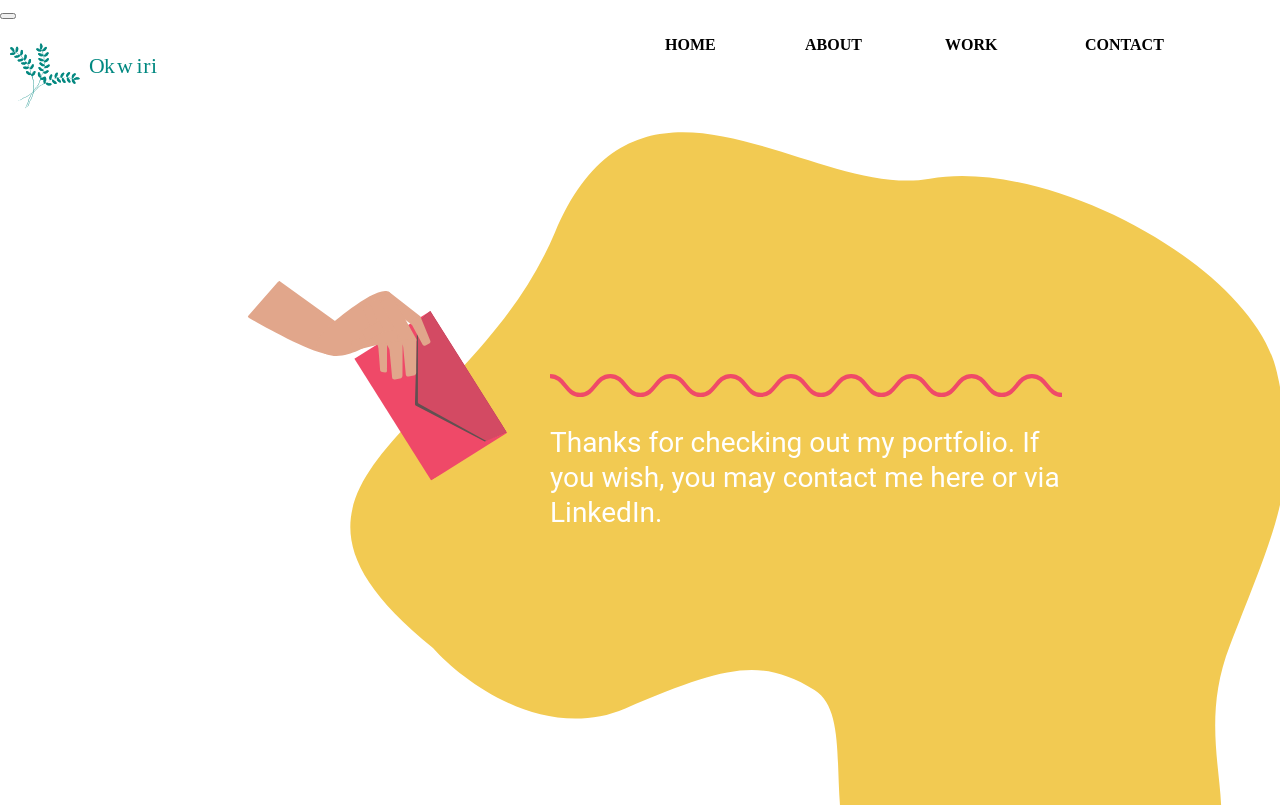
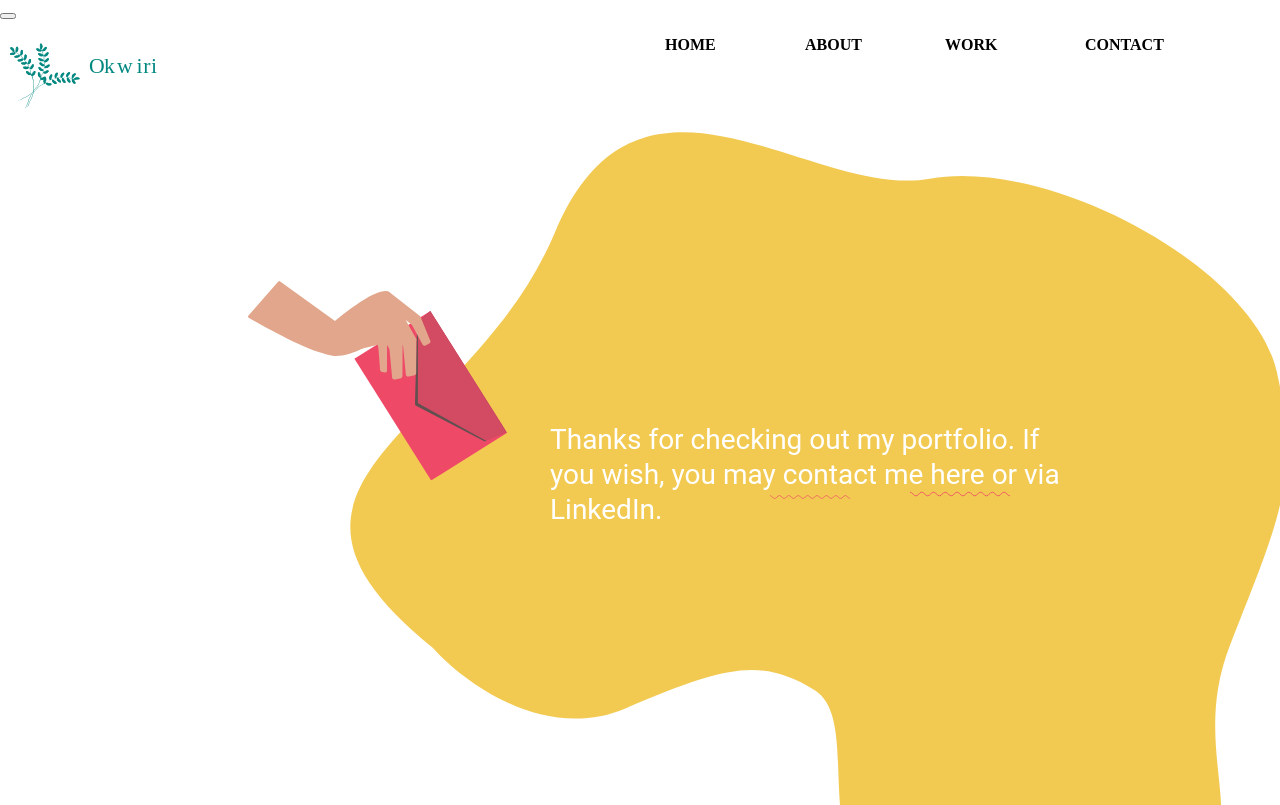
Before and after one commit to cauliflowersingerbee/my-portfolio, a React (Create React App) app: page / in a window 1280 px wide. Built offline with nearby package versions, Linux system fonts and the light colour scheme.

Commit message:
imported svg

```diff
--- a/src/components/work/work.jsx
+++ b/src/components/work/work.jsx
@@ -20,7 +20,8 @@ export default class WorkView extends React.Component {
       <img id='work-img' src={WorkImage} alt=''/>
       <img id='work-vector' src={WorkVector} alt=''/>
       <div id='work-text'>
-      <img id='squiggly-line' src={SquigglyLine} alt=''/>
+      <img id='squiggly-line-1' src={SquigglyLine} alt=''/>
+      <img id='squiggly-line-2' src={SquigglyLine} alt=''/>
       <p>Thanks for checking out
         my portfolio. If you wish, you
         may contact me <span id='contact-link'>here</span> or via
--- a/src/components/work/work.scss
+++ b/src/components/work/work.scss
@@ -41,6 +41,20 @@
   line-height: 2.2rem;
     }
 
-    #contact-link {
+    #squiggly-line-1 {
+        position: relative;
+        z-index: 2;
+        width: 100px;
+        height: 10px;
+        left: 360px;
+        top: 115px;
+    }
 
+    #squiggly-line-2 {
+        position: relative;
+        z-index: 2;
+        width: 80px;
+        height: 10px;
+        left: 220px;
+        top: 108px;
     }
```
Also changed, not shown: src/components/imgs/squiggly-line-2.svg (added).
